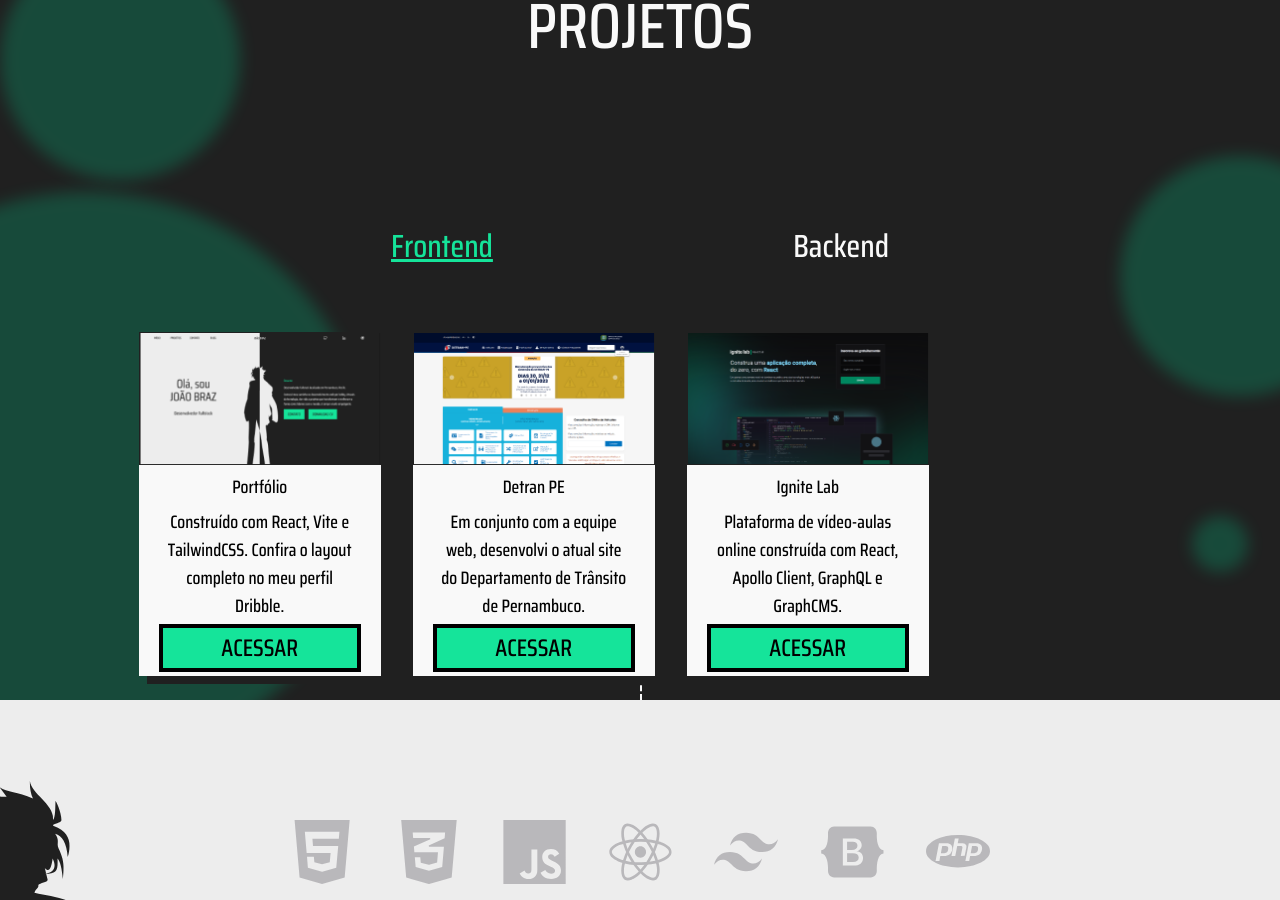
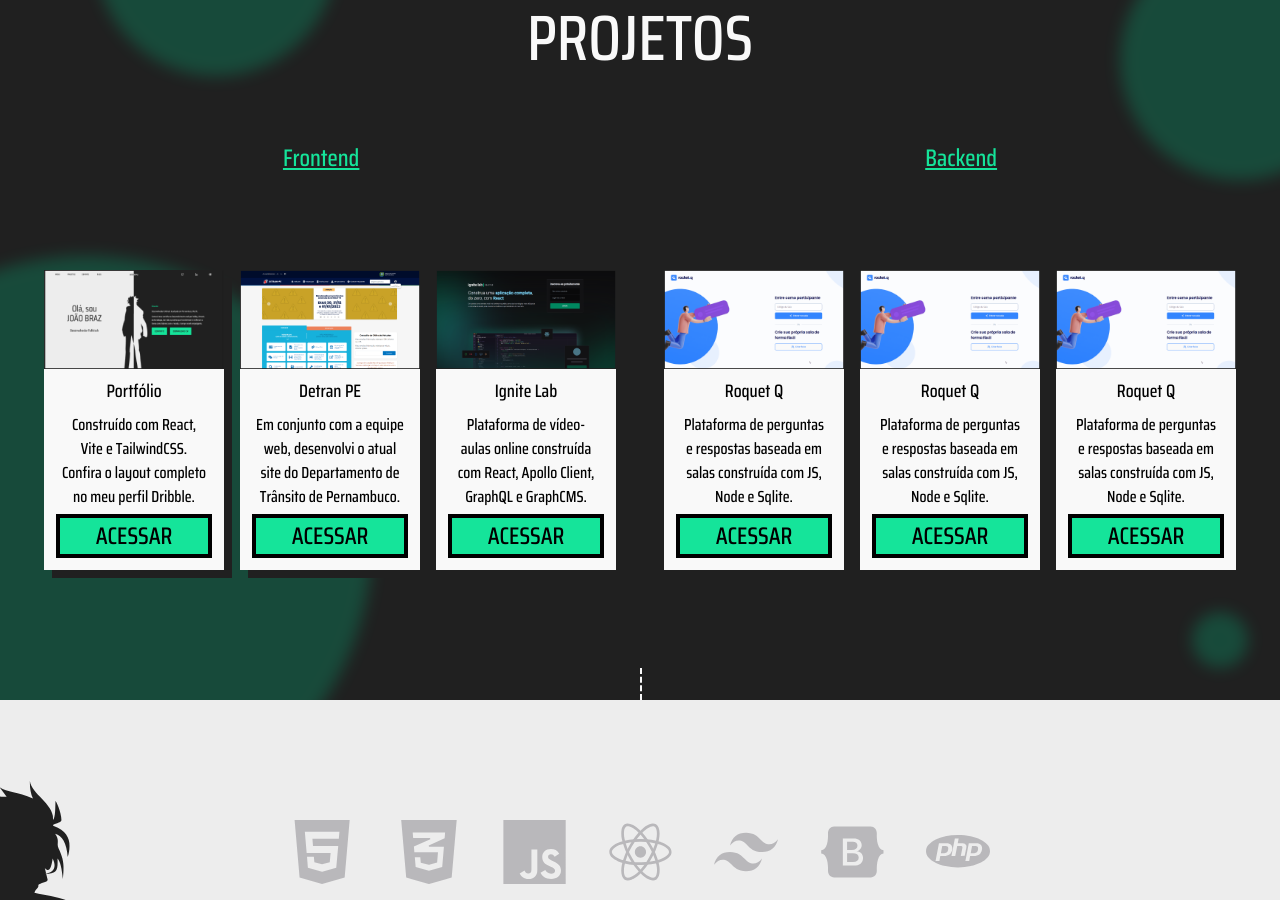
Before and after one commit to JoaoVSBraz/portfolio, a React (Vite) app: page / in a window 1280 px wide. Shown: the part 900-1800 px from the top of the page. Built offline with nearby package versions, Linux system fonts and the light colour scheme.

Commit message:
update SecondScreen to large screen devices

```diff
--- a/src/components/SecondScreen/ArticleCard.jsx
+++ b/src/components/SecondScreen/ArticleCard.jsx
@@ -1,13 +1,14 @@
 export default function ArticleCard(props){
     return (
-        <article className="flex flex-col drop-shadow-card h-[344px] min-w-[242px] max-w-[242px] bg-white-light">
+        <article className="flex flex-col drop-shadow-card min-h-[300px] h-[300px] min-w-[180px] max-w-[180px] bg-white-light
+        2xl:min-h-[340px] 2xl:min-w-[220px]">
             <img src={props.imageSource} alt={props.imageAlt} />
-            <div className="flex flex-col bg-white-light h-full items-center justify-between py-2 px-6">
+            <div className="flex flex-col bg-white-light h-full items-center justify-between py-2 mb-2 px-4">
                 <h3 className="">{props.cardTitle}</h3>
 
-                <p>{props.cardContent}</p>
+                <p className="text-base">{props.cardContent}</p>
 
-                <button type="button" className="w-full py-[4px] bg-primary-regular outline outline-4 text-2xl"><a href={props.cardLink}>ACESSAR</a></button>
+                <button type="button" className="w-full py-[2px] bg-primary-regular outline outline-4 text-2xl"><a href={props.cardLink}>ACESSAR</a></button>
             </div>
         </article>
     )
--- a/src/components/SecondScreen/SecondScreen.jsx
+++ b/src/components/SecondScreen/SecondScreen.jsx
@@ -1,4 +1,5 @@
 import ArticleCard from "./ArticleCard"
+import { useState } from "react"
 
 const frontCards = [
     {
@@ -29,17 +30,37 @@ const backCards = [
         imageSource: './roquet-q.png',
         imageAlt: 'RoquetQ - Plataforma de perguntas e respostas',
         cardTitle: 'Roquet Q',
-        cardContent: 'Plataforma de perguntas e respostas baseada em salas anônimas construída com JS, Node e Sqlite.',
+        cardContent: 'Plataforma de perguntas e respostas baseada em salas construída com JS, Node e Sqlite.',
+        cardLink: '#'
+    },{
+        imageSource: './roquet-q.png',
+        imageAlt: 'RoquetQ - Plataforma de perguntas e respostas',
+        cardTitle: 'Roquet Q',
+        cardContent: 'Plataforma de perguntas e respostas baseada em salas construída com JS, Node e Sqlite.',
+        cardLink: '#'
+    },{
+        imageSource: './roquet-q.png',
+        imageAlt: 'RoquetQ - Plataforma de perguntas e respostas',
+        cardTitle: 'Roquet Q',
+        cardContent: 'Plataforma de perguntas e respostas baseada em salas construída com JS, Node e Sqlite.',
         cardLink: '#'
     },
 ]
 
-function handleButton(e){
+export default function SecondScreen() {
+
+    const isLargeScreen = window.innerWidth >= 1280
+
+    function handleButton(e) {
         const target = e.target
         const frontButton = document.querySelector('#front')
         const backButton = document.querySelector('#back')
         const frontCards = document.querySelector('#front-cards')
         const backCards = document.querySelector('#back-cards')
+
+        if(window.innerWidth >= 1280){
+            return;
+        }
 
         if(target.id === 'front'){
             target.classList.add('active')
@@ -53,32 +74,43 @@ function handleButton(e){
             frontCards.classList.add('hidden')
 
         }
-
     }
 
-export default function SecondScreen() {
     return (
-        <div id="projects" className="relative container flex flex-col h-screen overflow-hidden">
+        <div id="projects" className="relative flex flex-col h-screen overflow-hidden md:p-16 md:justify-evenly xl:p-0 xl:justify-center">
             <section id="composing-elements z-0">
                 <div className="absolute blur opacity-25 left-0 top-10 w-40 h-40 rounded-full bg-primary-dark
-                md:w-60 md:h-60"></div>
+                md:w-60 md:h-60
+                xl:left-24 xl:-top-16"></div>
                 <div className="absolute blur opacity-25 right-[-80px] top-40 w-52 h-52 rounded-full bg-primary-dark
-                md:w-60 md:h-60 md:top-64"></div>
+                md:w-60 md:h-60 md:top-64
+                xl:top-10"></div>
                 <div className="absolute blur opacity-25 left-[-80px] bottom-[-64px] w-64 h-64 rounded-full bg-primary-dark
-                md:w-[572px] md:h-[572px] md:left-[-200px]"></div>
+                md:w-[572px] md:h-[572px] md:left-[-200px]
+                xl:-bottom-32"></div>
                 <div className="absolute blur opacity-25 right-8 bottom-8 w-14 h-14 rounded-full bg-primary-dark
-                md:bottom-32"></div>
+                md:bottom-32
+                xl:bottom-8"></div>
             </section>
             <h2 className="text-white-light text-[32px] mt-[64px] z-10
-            md:text-[64px] md:mt-28">PROJETOS</h2>
+            md:text-5xl xl:m-0 xl:text-[64px]">PROJETOS</h2>
+            <div id="mobile-buttons" className="flex align-center justify-evenly text-white-light
+text-white-light text-xl mt-8 z-10
+xl:justify-around xl:mt-16
+2xl:mt-24" onClick={handleButton}>
+
+                <button id="front" type="button" className={`py-2 px-4 md:text-2xl md:py-2 xl:text-[24px] ${isLargeScreen && 'active'}`}>Frontend</button>
+
+                <button id="back" type="button" className={`py-2 px-4 md:text-2xl md:py-2 xl:text-[24px] ${isLargeScreen && 'active'}`}>Backend</button>
+
+            </div>
             <section className="flex flex-col h-min my-auto z-10
-            md:w-5/6 md:mx-auto md:my-40">
-                <div id="mobile-buttons" className="flex align-center justify-evenly text-white-light
-text-white-light text-xl mb-4" onClick={handleButton}>
-                    <button id="front" type="button" className="py-2 px-4 md:text-[32px] md:py-8 active">Frontend</button>
-                    <button id="back" type="button" className="py-2 px-4 md:text-[32px] md:py-8">Backend</button>
-                </div>
-                <div id="front-cards" className="flex gap-x-8 overflow-x-auto columns-4 py-6 px-8">
+             md:mx-auto md:my-8
+             xl:m-0 xl:flex-row xl:mx-auto xl:gap-8 xl:mt-16">
+
+                    <div id="front-cards" className="flex gap-x-8 overflow-x-auto columns-4 py-6 px-8 active
+                    xl:px-2 xl:gap-x-4
+                    2xl:px-4 2xl:gap-x-8">
                         {frontCards.map((card) => {
                             return (
                                 <ArticleCard
@@ -92,7 +124,10 @@ text-white-light text-xl mb-4" onClick={handleButton}>
                             )
                         })}
                     </div>
-                <div id="back-cards" className="flex gap-x-8 overflow-x-auto columns-4 py-6 px-8 hidden">
+
+                    <div id="back-cards" className="flex gap-x-8 overflow-x-auto columns-4 py-6 px-8 hidden
+                    xl:px-2 xl:flex xl:gap-x-4
+                    2xl:px-4 2xl:gap-x-8">
                     {backCards.map((card) => {
                         return (
                             <ArticleCard
@@ -106,6 +141,8 @@ text-white-light text-xl mb-4" onClick={handleButton}>
                         )
                     })}
                 </div>
+
+
             </section>
             <div className="h-8 absolute bottom-0 border-dashed border-r-2 border-white-light left-[50%] right-[50%]"></div>
         </div>
```
Lines whose indentation alone changed are shown as unchanged.
